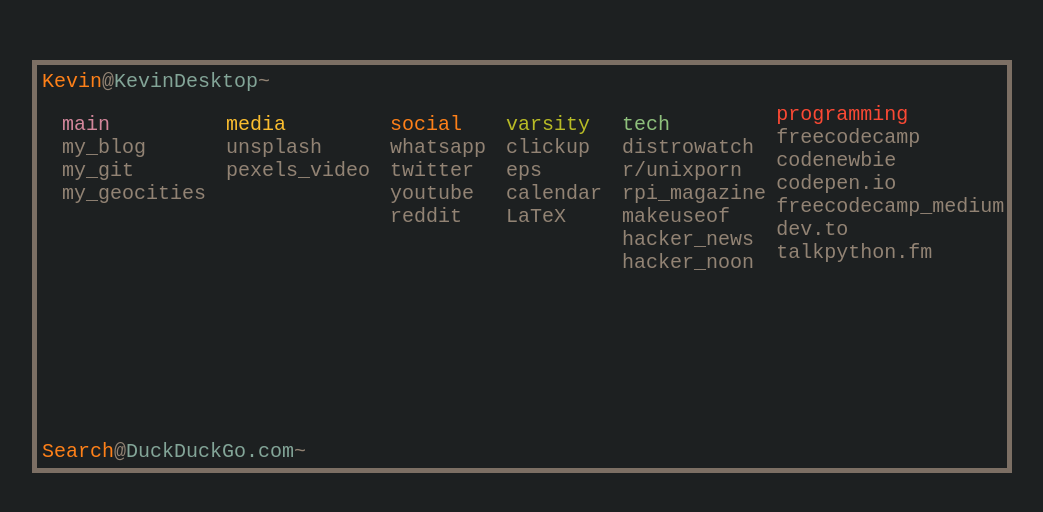
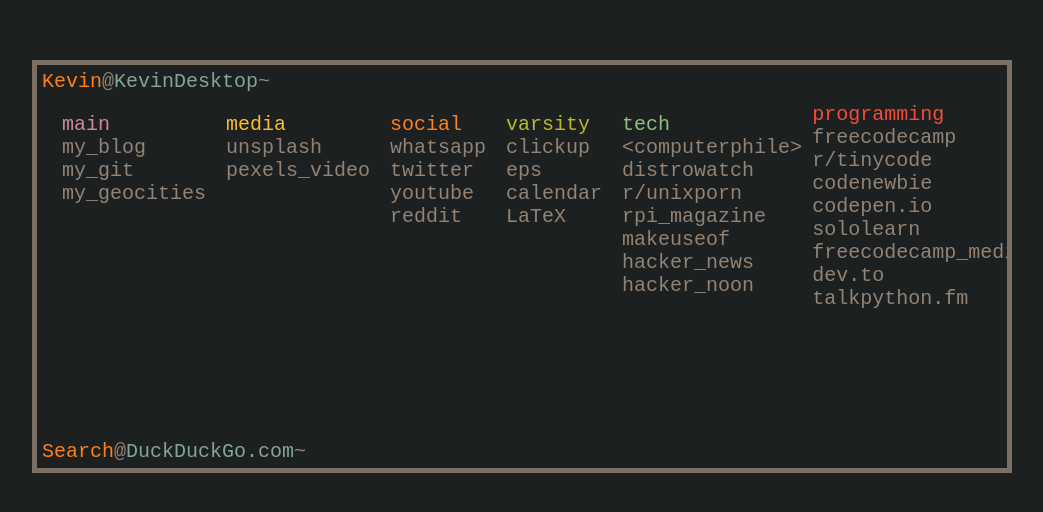
Before and after one commit to nxthan/Terminal-Basic, a plain HTML site: page index.html in a window 1280 px wide. Shown: the part 134-646 px from the top of the page, without its empty margins (118-1161 px from the left). Drawn offline with Linux system fonts and the light colour scheme.

Commit message:
Update index.html

```diff
--- a/index.html
+++ b/index.html
@@ -47,6 +47,7 @@
                     <div class="tech">
                         <ul class="hyperlinks">
                             <li id="tech-h">tech</li>
+                            <li><a href="https://www.youtube.com/user/Computerphile">&lt;computerphile&gt;</a></li>
                             <li><a href="http://distrowatch.com/">distrowatch</a></li>
                             <li><a href="https://www.reddit.com/r/unixporn/">r/unixporn</a></li>
                             <li><a href="https://www.raspberrypi.org/magpi-issues/">rpi_magazine</a></li>
@@ -70,8 +71,10 @@
                         <ul class="hyperlinks">
                             <li id="programming-h">programming</li>
                             <li><a href="https://learn.freecodecamp.org/">freecodecamp</a></li>
+                            <li><a href="https://www.reddit.com/r/tinycode">r/tinycode</a></li>
                             <li><a href="https://www.codenewbie.org/">codenewbie</a></li>
                             <li><a href="https://www.codepen.io/">codepen.io</a></li>
+                            <li><a href="https://www.sololearn.com/">sololearn</a></li>
                             <li><a href="https://medium.freecodecamp.org/">freecodecamp_medium</a></li>
                             <li><a href="https://dev.to/">dev.to</a></li>
                             <li><a href="https://talkpython.fm/">talkpython.fm</a></li>
```
